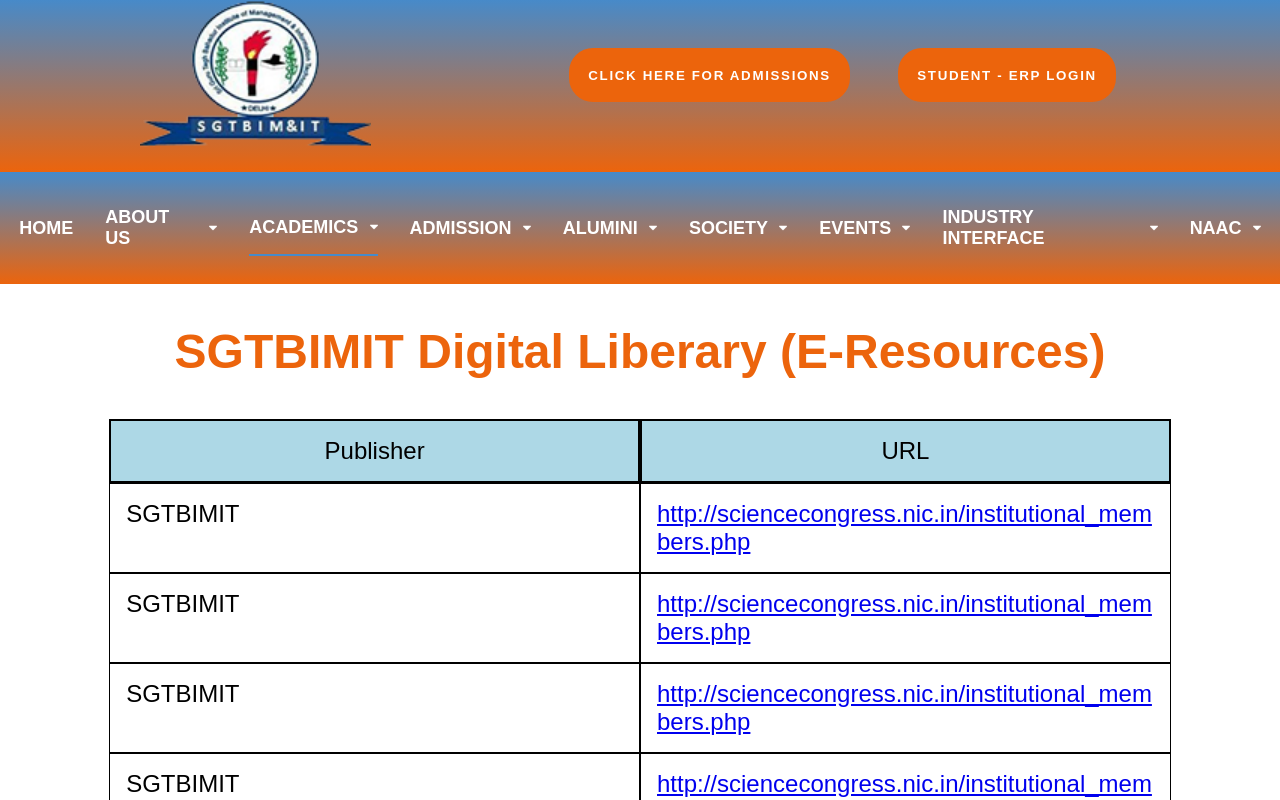
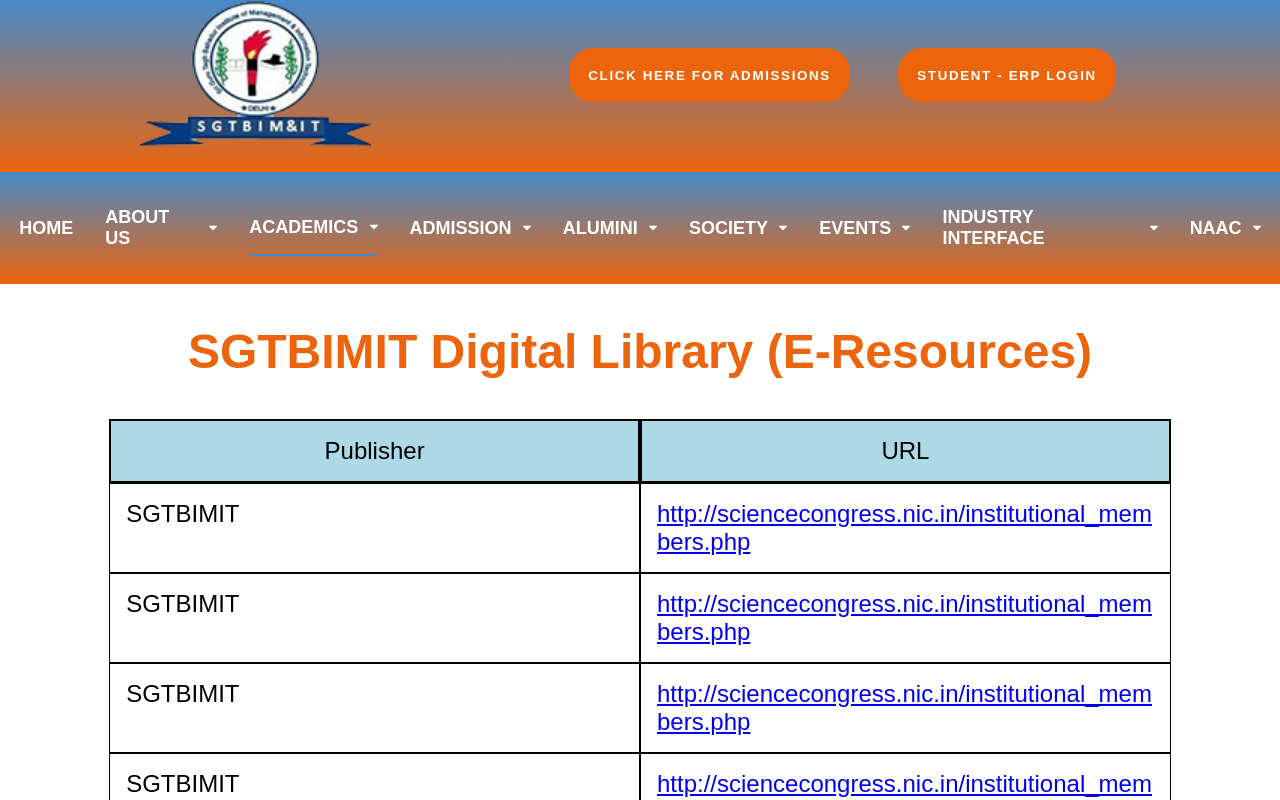
Before and after one commit to MayankTripathi033/SGTBIMIT-, a React (Create React App) app: page /academics/e-resources in a window 1280 px wide. Shown: the top 800 px of the page. Built offline with nearby package versions, Linux system fonts and the light colour scheme.

Commit message:
minor changes

```diff
--- a/src/EResources/EResources.jsx
+++ b/src/EResources/EResources.jsx
@@ -12,7 +12,7 @@
             <NavBar></NavBar>
             <section className='e-resources'>
                 <div className="e-resources-container">
-                    <h1>SGTBIMIT Digital Liberary (E-Resources)</h1>
+                    <h1>SGTBIMIT Digital Library (E-Resources)</h1>
                     <div className="e-resources-flex">
                         <div className="resources-headings">
                             <div className="publisher-heading">
```
